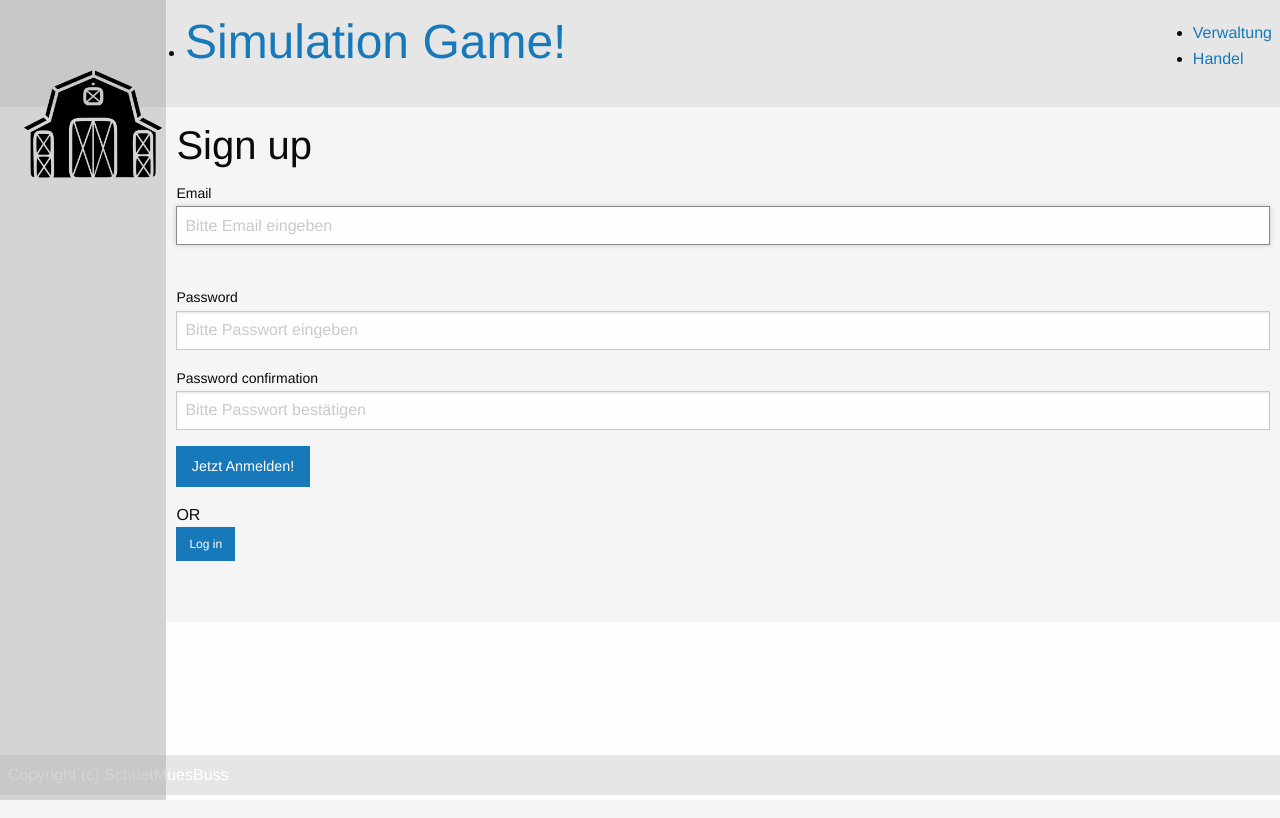
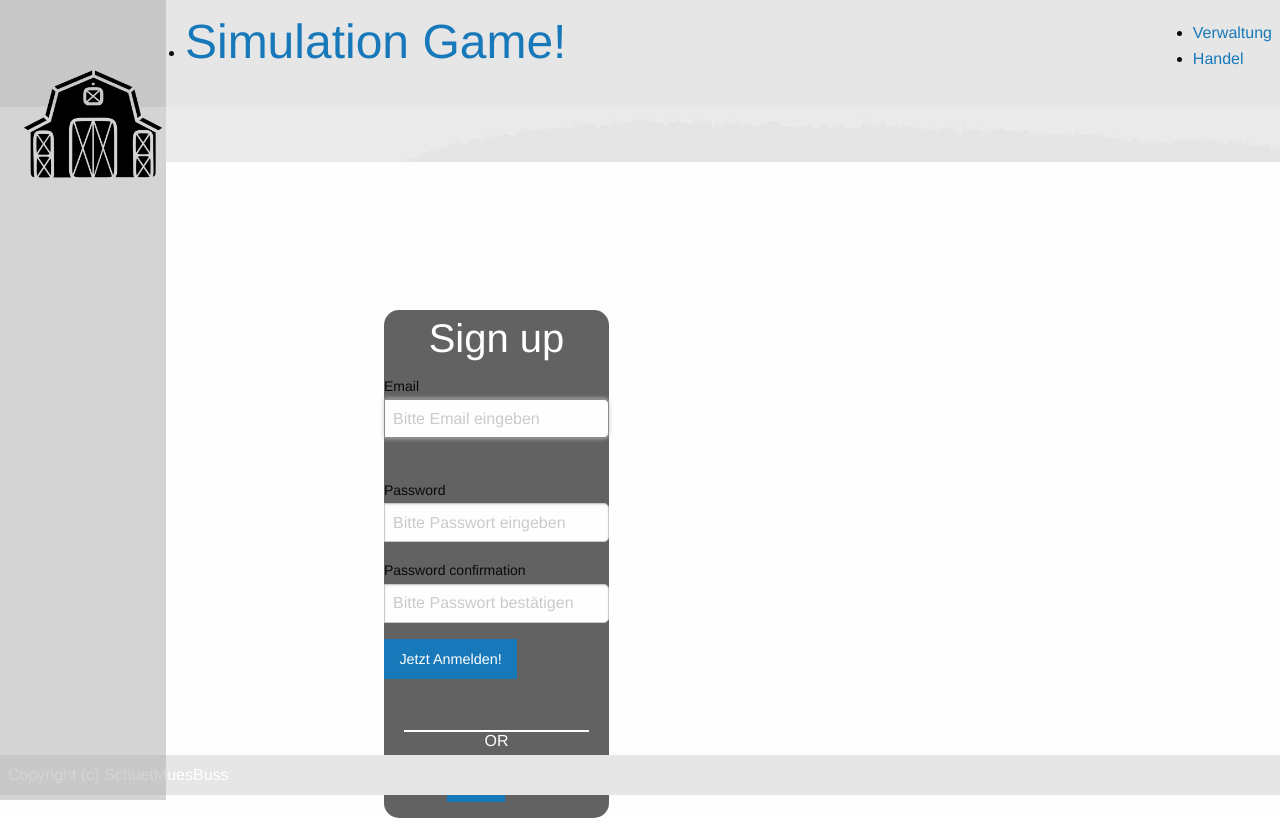
Before and after one commit to Backpackerice/simulation-game, a Rails app: page /users/sign_up in a window 1280 px wide. Run offline with Rails 7, Linux system fonts and the light colour scheme; style sheets or scripts are compiled from the project's sources; some libraries are stand-ins or nearby versions.

Commit message:
various styling and lay outing

```diff
--- a/app/assets/javascripts/layout.js.coffee
+++ b/app/assets/javascripts/layout.js.coffee
@@ -1,4 +1,3 @@
 $ ->
-  console.log("I was really called!")
   height = $('.l-content').height()
   $('.sidebar').height( height + 100 )
--- a/app/assets/stylesheets/_content_box.scss
+++ b/app/assets/stylesheets/_content_box.scss
@@ -17,3 +17,6 @@
     max-width: 100%;
   }
 }
+.content-box .wide {
+  min-width: 58%;
+}
--- /dev/null
+++ b/app/assets/stylesheets/_login.scss
@@ -0,0 +1,57 @@
+.l-login-form{
+
+  position: absolute;
+  margin-top: 70px;
+  left: 30%;
+  top: 30%;
+  border-radius: 15px;
+  background: rgba(34, 34, 34, 0.7);
+
+  .button.small{
+    position: relative;
+    margin-left: -50px;
+    left: 50%;
+  }
+  label{
+    display: inline-block;
+  }
+  h2 {
+    color: white;
+    text-align: center;
+  }
+  .remember{
+    color: white;
+  }
+  #user_email {
+    border-top-right-radius: 5px;
+    border-bottom-right-radius: 5px;
+  }
+
+  #user_password {
+    border-top-right-radius: 5px;
+    border-bottom-right-radius: 5px;
+  }
+  #user_password_confirmation{
+    border-top-right-radius: 5px;
+    border-bottom-right-radius: 5px;
+  }
+  label {
+    border-top-left-radius: 5px;
+    border-bottom-left-radius: 5px;
+  }
+  .sep {
+      border: 1px solid white;
+      position: relative;
+      margin: 35px 20px;
+  }
+
+  .or {
+      position: absolute;
+      width: 50px;
+      left: 50%;
+      color: white;
+      text-align: center;
+      margin: 0 0 0 -25px;
+      line-height: 20px;
+  }
+}
--- a/app/assets/stylesheets/base.scss
+++ b/app/assets/stylesheets/base.scss
@@ -6,4 +6,6 @@
   padding-bottom: 45px;
   box-sizing: border-box;
   overflow: scroll;
+  background-image: image-url("field_pic.jpg");
+  background-repeat: cover;
 }
```
